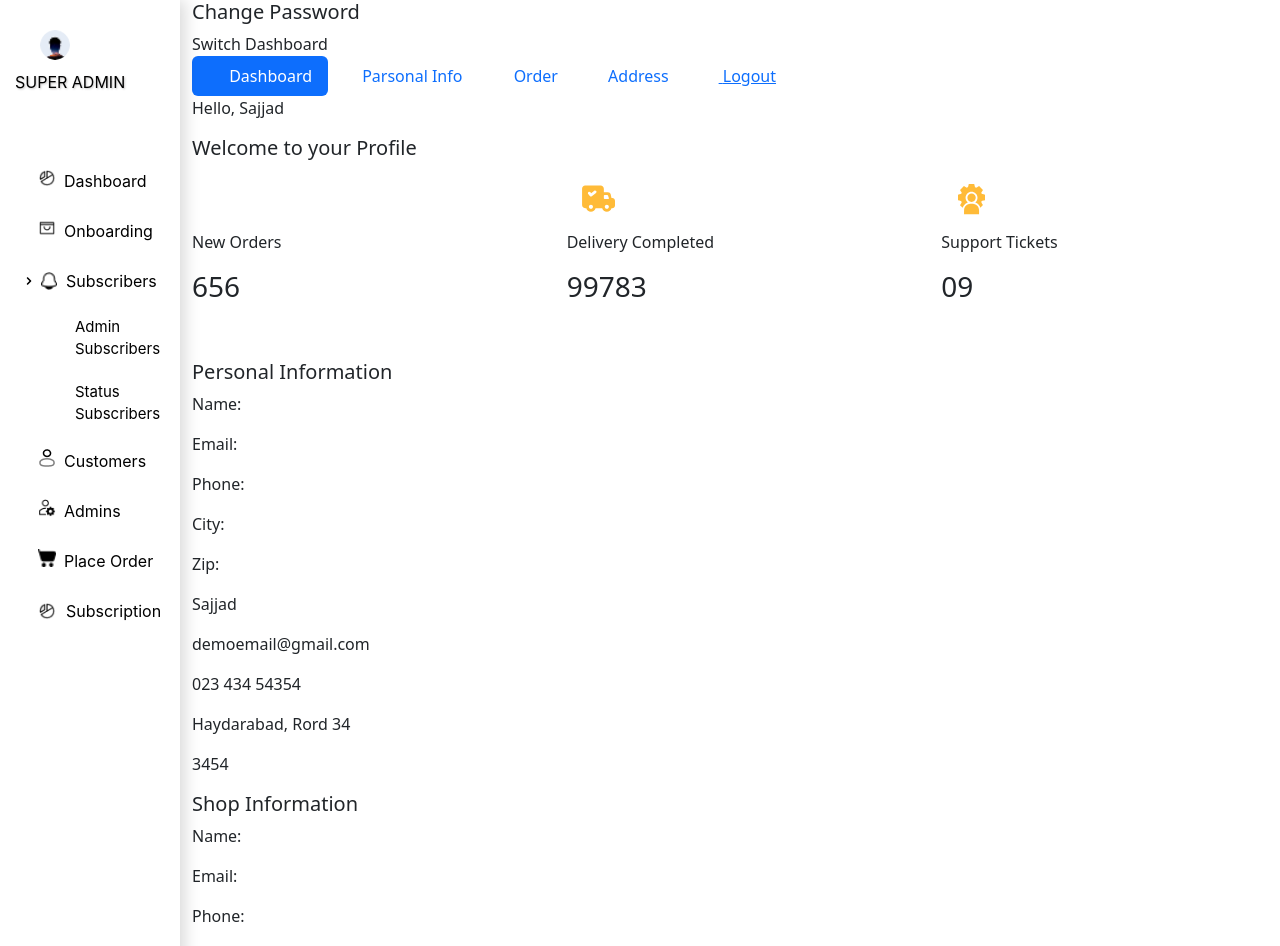
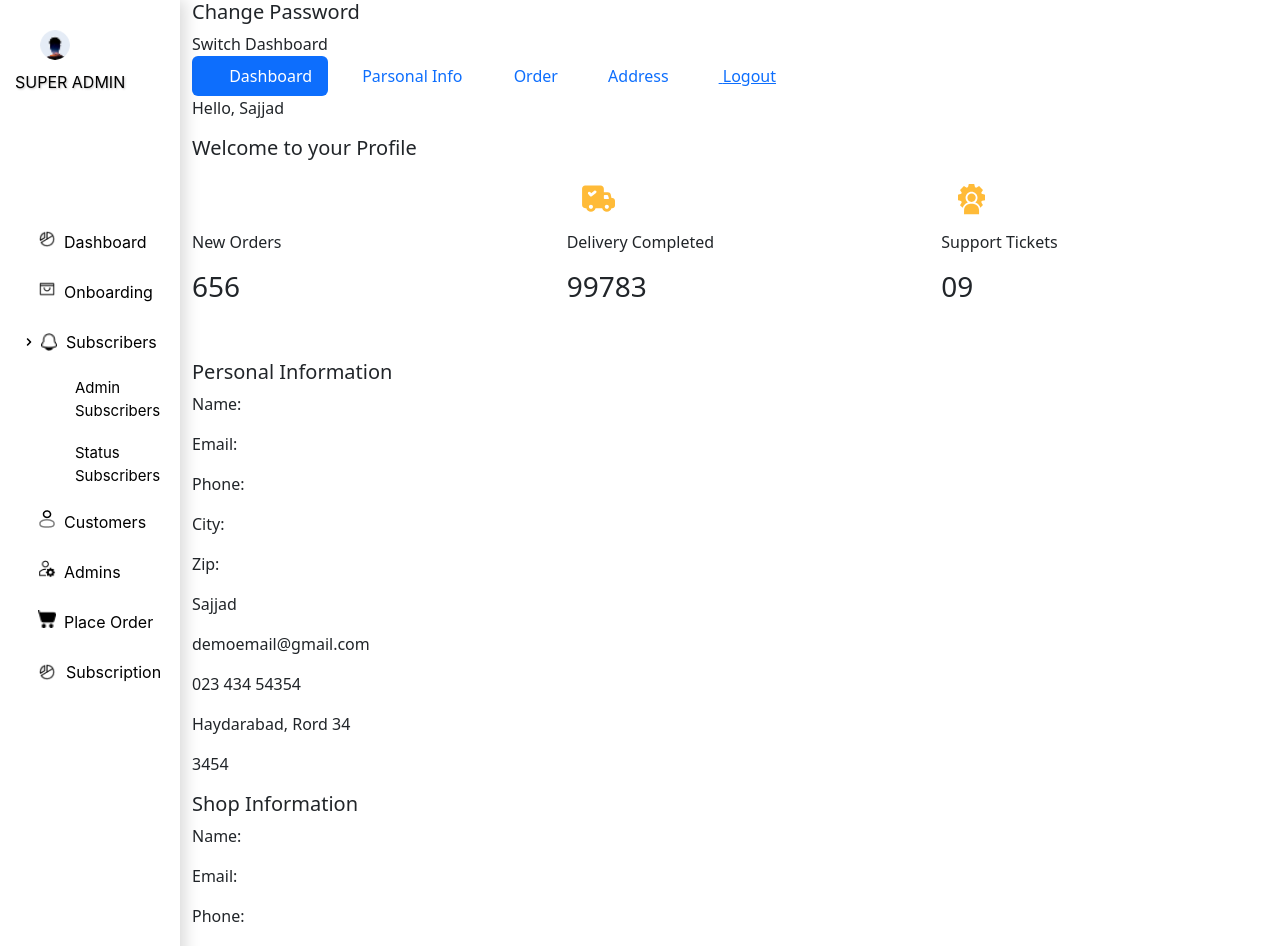
Before and after one commit to Rishvanth28/Paddy, a Django app: page /demo/ in a window 1280 px wide. Shown: the top 946 px of the page. Run offline with Django 5.2, Linux system fonts and the light colour scheme; some libraries are stand-ins or nearby versions.

Commit message:
Adjust middle menu margin for improved layout

```diff
--- a/paddy_proj/paddy_app/static/css/superadmin_base.css
+++ b/paddy_proj/paddy_app/static/css/superadmin_base.css
@@ -59,7 +59,7 @@
 /* Middle menu area */
 .middle-content {
   width: 100%;
-  margin-top: -35vh;
+  margin-top: -25vh;
   padding-left: 20px;
   box-sizing: border-box;
 }
```
